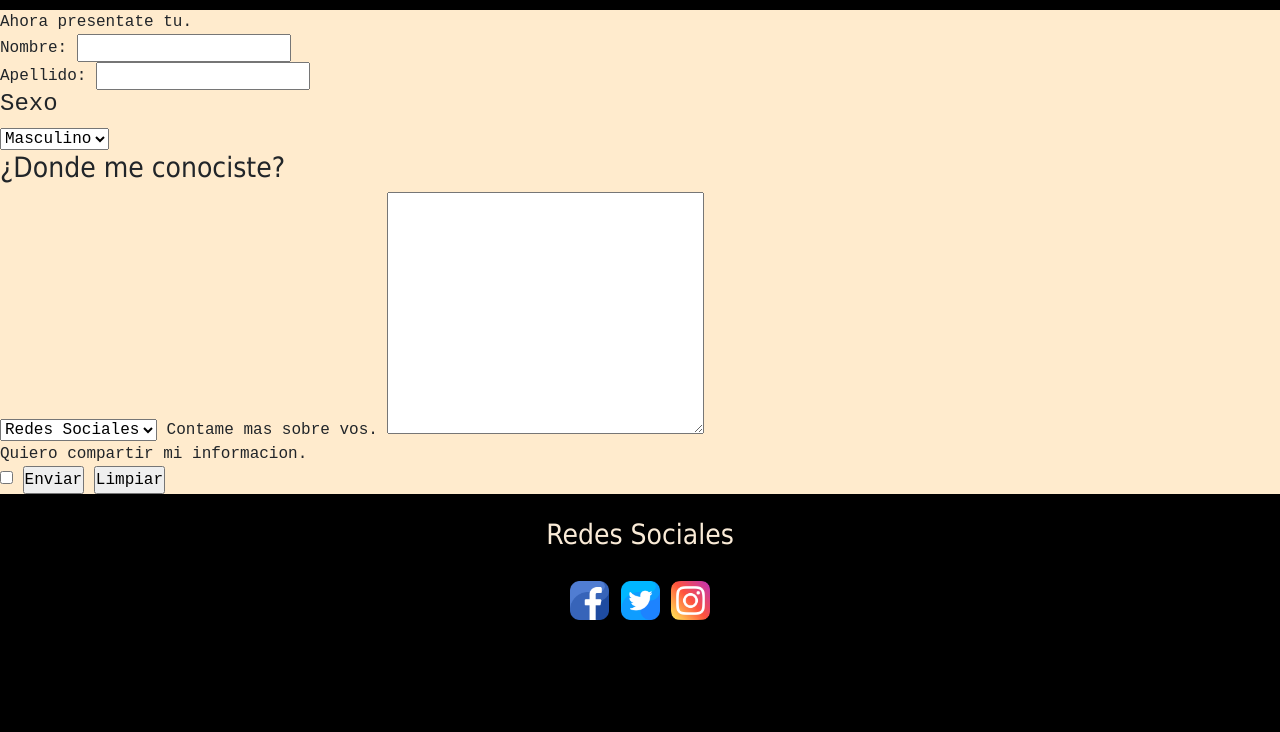
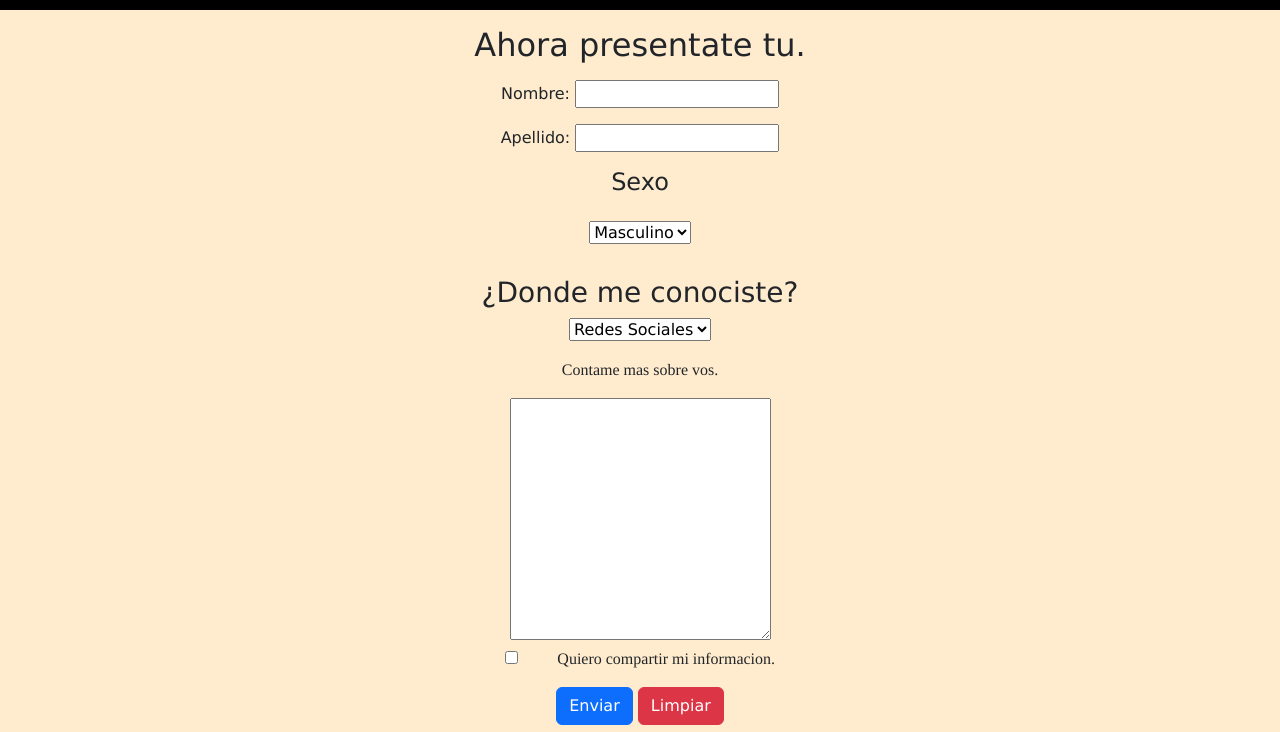
Before and after one commit to omastrangelo/Atmospheric-Visuals, a website: page pages/quienSoy.html in a window 1280 px wide. Shown: the part 768-1500 px from the top of the page. Before the commit the page ends 1422 px from the top, so only its background shows below. Drawn offline with nearby package versions, Linux system fonts and the light colour scheme.

Commit message:
detalles para entrega final

```diff
--- a/css/style.css
+++ b/css/style.css
@@ -2,7 +2,6 @@
   margin: 0;
   padding: 0;
   height: auto;
-  font-family: "Courier New", Courier, monospace;
 }
 html,
 body {
@@ -42,6 +41,7 @@ body {
 }
 
 .body_text {
+  display: flex;
   color: antiquewhite;
   text-align: justify;
   padding: 2rem;
@@ -131,7 +131,20 @@ body {
 
 /*Formulario*/
 .contForm {
+  display: flex;
+  justify-content: center;
   background-color: blanchedalmond;
+}
+
+.presentation_data{
+  text-align: center;
+  margin: 1rem;
+}
+
+.presentation_dataOk{
+  display: flex;
+  justify-content: space-evenly;
+  align-items: baseline;
 }
 
 /*Shop*/
--- a/pages/quienSoy.html
+++ b/pages/quienSoy.html
@@ -10,16 +10,17 @@
   <!--Bootstrap CSS-->
   <link href="https://cdn.jsdelivr.net/npm/bootstrap@5.2.0/dist/css/bootstrap.min.css" rel="stylesheet"
     integrity="sha384-gH2yIJqKdNHPEq0n4Mqa/HGKIhSkIHeL5AyhkYV8i59U5AR6csBvApHHNl/vI1Bx" crossorigin="anonymous">
+  <link rel="stylesheet" href="../css/estilo.css">
   <link rel="stylesheet" href="../css/style.css">
-        <link rel="stylesheet" href="../css/estilo.css">
 
 <body>
   <header>
     <!--Nav-Bar-->
-        <nav class="navbar navbar-expand-lg bg-black">
+    <nav class="navbar navbar-expand-lg bg-black font--Verdana">
       <div class="container-fluid">
         <a class="navbar-brand" href="../index.html">Atmospheric-Visuals</a>
-              <button class="navbar-toggler" type="button" data-bs-toggle="collapse" data-bs-target="#navbarSupportedContent" aria-controls="navbarSupportedContent" aria-expanded="false" aria-label="Toggle navigation">
+        <button class="navbar-toggler" type="button" data-bs-toggle="collapse" data-bs-target="#navbarSupportedContent"
+          aria-controls="navbarSupportedContent" aria-expanded="false" aria-label="Toggle navigation">
           <span class="navbar-toggler-icon"></span>
         </button>
         <div class="collapse navbar-collapse" id="navbarSupportedContent">
@@ -50,53 +51,62 @@
       <h1 class="font--Verdana">Me presento</h1>
     </div>
     <div class="presentation_text">
-          <p class="font--Times">Lorem ipsum dolor sit amet consectetur adipisicing elit. Voluptatibus aut recusandae assumenda nisi. Vel
-              molestias ad, praesentium sunt sed dolores quos? Animi esse quaerat, commodi quo corporis omnis
-              repellendus saepe!</p>
+      <p class="font--Times"> Mi nombre es Jeremias Lindner, tengo 29 años soy fotografo profesional con titulación
+        universitaria y estudiante de medicina, dentro del hermoso mundo de la fotografia me especializo en animales en
+        la naturaleza y paisajes, me encanta viajar y encontre en este trabajo ademas de una pasion una manera unica de
+        conectar con la naturaleza.</p>
     </div>
     <div class="contImage">
       <img class="presentation_image" src="../img/Jere.jpeg" alt="Foto_presentacion">
     </div>
     <!--Encuesta-->
-        <section class="contForm">
+    <section class="contForm font--Verdana">
       <form action="">
         <fieldset class="presentation_data">
-                <div class="style_legend">Ahora presentate tu.</div>
+          <div class="titlePresent">
+            <h2>Ahora presentate tu.</h2>
+          </div>
+          <div class="presentation_data" >
             <label for="Nombre">Nombre:</label>
             <input type="text" name="Nombre" id="Nombre">
-                <br />
+          </div>
+          <div class="presentation_data">
             <label for="Apellido">Apellido:</label>
             <input type="text" name="Apellido" id="Apellido">
-                <div>
-                    <h4>Sexo</h4>
-                    <select name="Sexo" id="Sexo">
+          </div>
+          <div class="presentation_data">
+            <h4 class="font--Verdana">Sexo</h4>
+            <select class="presentation_data" name="Sexo" id="Sexo">
               <option value="Masculino">Masculino</option>
               <option value="Femenino">Femenino</option>
               <option value="Otro">Otro</option>
             </select>
           </div>
-                <h3 class="font--Tahoma">¿Donde me conociste?</h3>
+          <div class="presentation_data">
+          <h3 class=" font--Verdana">¿Donde me conociste?</h3>
           <select name="¿Donde me conociste?" id="¿Donde me conociste?">
             <option value="Redes Sociales">Redes Sociales</option>
             <option value="Conocidos">Conocidos</option>
             <option value="Publicidad">Publicidad</option>
           </select>
-                <label for="Mensaje">Contame mas sobre vos.</label>
-
+        </div>
+        <div class="presentation_data">
+          <label for="Mensaje" class="font--Times">Contame mas sobre vos.</label>
+        </div>
           <textarea name="Mensaje" id="Mensaje" cols="30" rows="10"></textarea>
-
-                <div>Quiero compartir mi informacion.</div>
+          <div class="presentation_dataOk">
             <input type="checkbox" name="acepta" value="1">
-
-                <input type="submit" value="Enviar">
-                <input type="reset" value="Limpiar">
+            <p class="font--Times"> Quiero compartir mi informacion.</p>
+          </div>
+        <button type="submit" class="btn btn-primary"  value="Enviar">Enviar</button>
+        <button type="reset" class="btn btn-danger" type="reset" value="Limpiar">Limpiar</button>
         </fieldset>
       </form>
     </section>
     <!--Footer-->
     <footer class="footer">
       <div class="footer__text">
-            <h3 class="font--Tahoma">Redes Sociales</h3>
+        <h3 class="font--Verdana">Redes Sociales</h3>
       </div>
       <div>
         <img class="footer__icons" src="../img/facebook.png" alt="Facebook" width="20" height="20">
@@ -106,7 +116,9 @@
   </section>
   </footer>
   <!--Boostrap JS-->
-    <script src="https://cdn.jsdelivr.net/npm/bootstrap@5.2.0/dist/js/bootstrap.bundle.min.js" integrity="sha384-A3rJD856KowSb7dwlZdYEkO39Gagi7vIsF0jrRAoQmDKKtQBHUuLZ9AsSv4jD4Xa" crossorigin="anonymous"></script>
+  <script src="https://cdn.jsdelivr.net/npm/bootstrap@5.2.0/dist/js/bootstrap.bundle.min.js"
+    integrity="sha384-A3rJD856KowSb7dwlZdYEkO39Gagi7vIsF0jrRAoQmDKKtQBHUuLZ9AsSv4jD4Xa"
+    crossorigin="anonymous"></script>
 </body>
 
 </html>
```
Also changed, not shown: index.html (+4 -7 lines), pages/galeria.html (+4 -3 lines), pages/shop.html (+12 -12 lines), pages/viajes.html (+9 -9 lines). Lines whose indentation alone changed are shown as unchanged.
